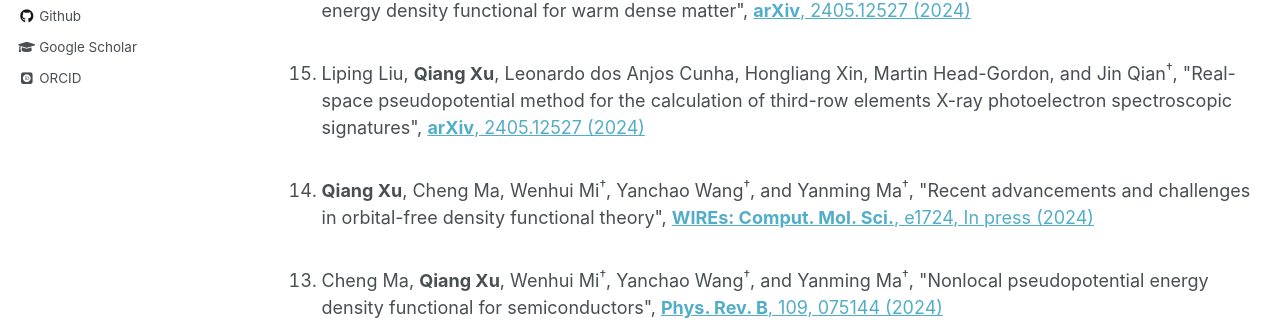
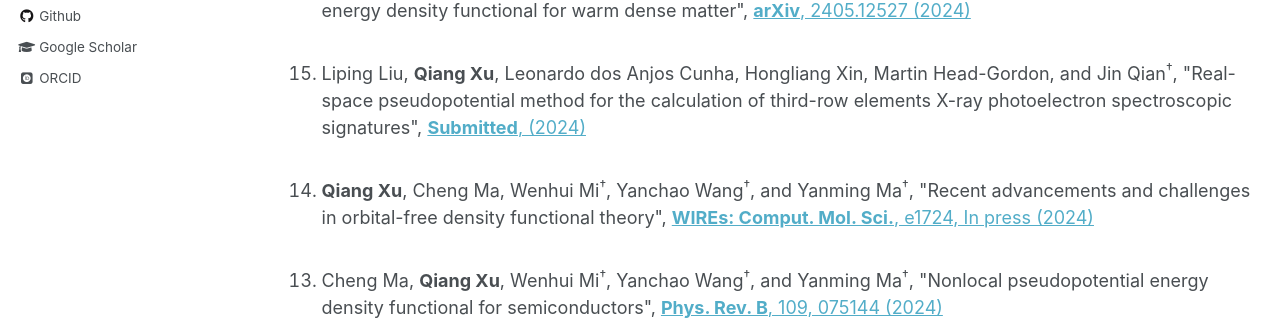
Before and after one commit to xqjlu/xqjlu.github.io, a Jekyll site: the page built from _pages/publications.md, in a window 1280 px wide and 900 px high. Shown: the part 429-749 px from the top of the window. Built offline with Jekyll 4.4.1, drawn with Linux system fonts in a browser that asks for light colours; some web fonts are replaced.

Commit message:
publications

```diff
--- a/_pages/publications.md
+++ b/_pages/publications.md
@@ -48,7 +48,7 @@
 
 <li>Liping Liu, <b>Qiang Xu</b>, Leonardo dos Anjos Cunha, Hongliang Xin, Martin Head-Gordon, and Jin Qian<sup>†</sup>,
 "Real-space pseudopotential method for the calculation of third-row elements X-ray photoelectron spectroscopic signatures",
-<a href="https://xqjlu.github.io/publications/" target="_blank"><b>arXiv</b>, 2405.12527 (2024)</a>
+<a href="https://xqjlu.github.io/publications/" target="_blank"><b>Submitted</b>, (2024)</a>
 </li><br>
 
 <li><b>Qiang Xu</b>, Cheng Ma, Wenhui Mi<sup>†</sup>, Yanchao Wang<sup>†</sup>, and Yanming Ma<sup>†</sup>,
```
